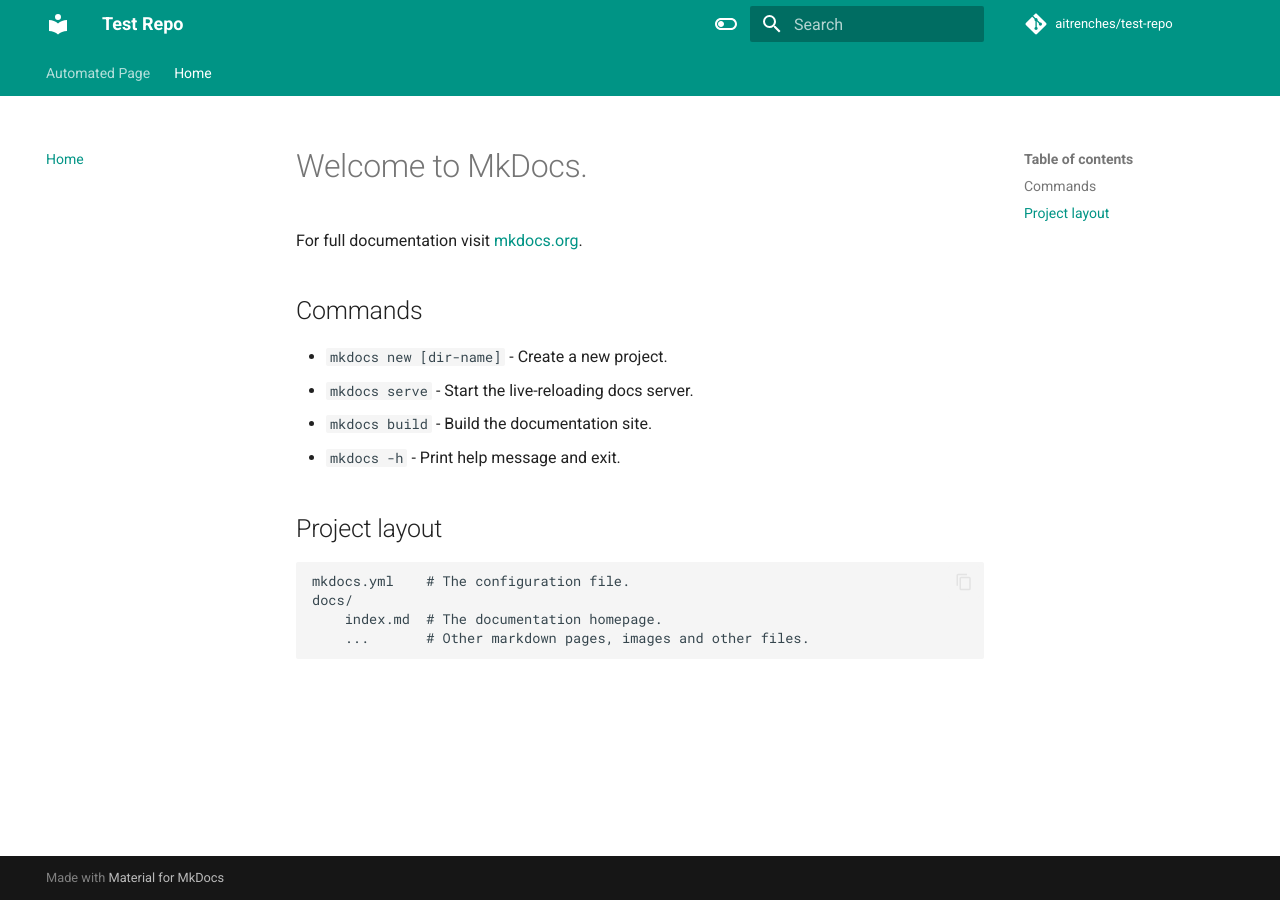
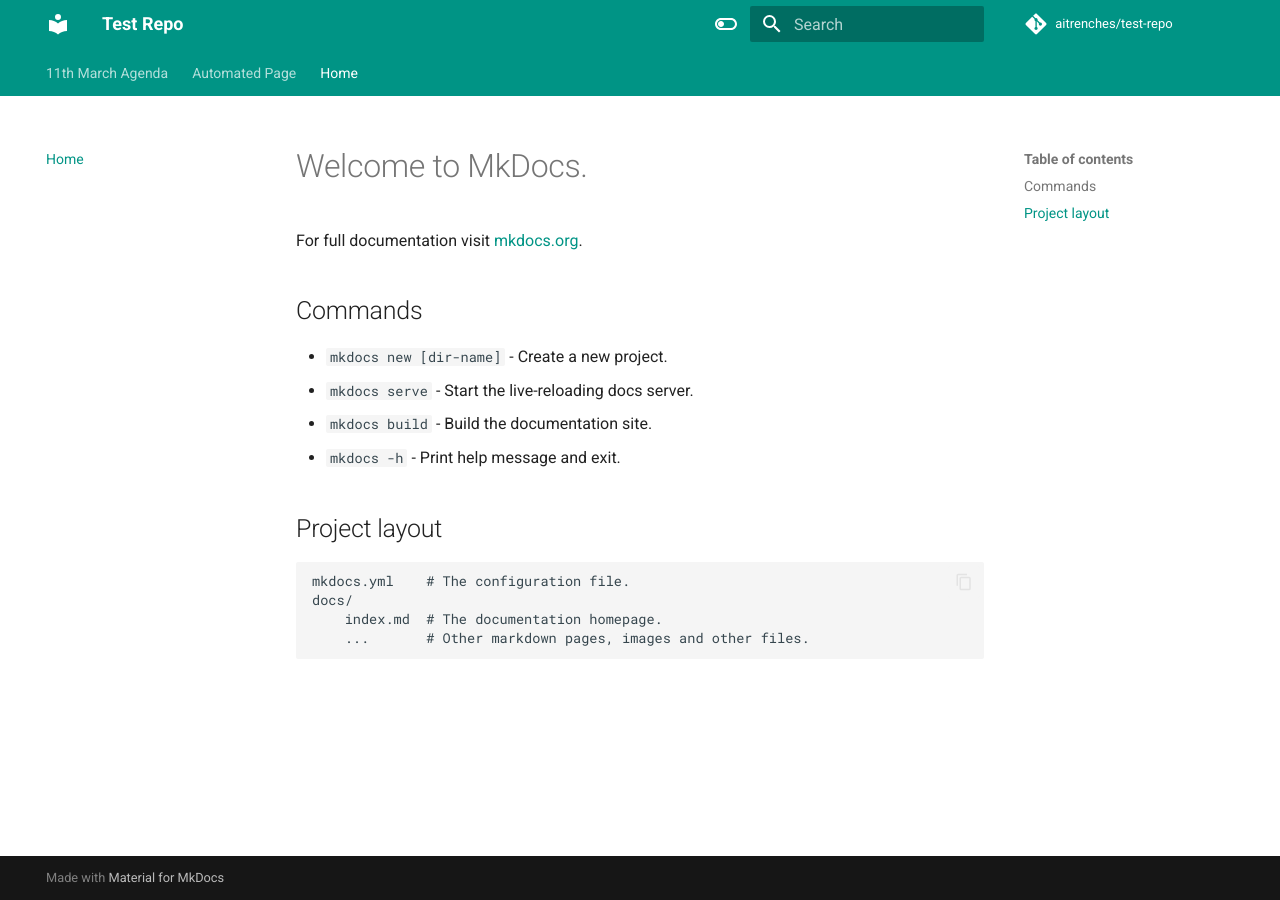
Before and after one commit to aitrenches/test-repo, an MkDocs documentation site: the page built from docs/index.md, in a window 1280 px wide. Built offline with MkDocs 1.6.1 and Material for MkDocs 9.7.7, drawn with Linux system fonts in a browser that asks for light colours; comment, search, counter and statistics services are not loaded.

Commit message:
Update navigation: add 11th March Agenda

```diff
--- a/mkdocs.yml
+++ b/mkdocs.yml
@@ -51,5 +51,6 @@ markdown_extensions:
       emoji_generator: !!python/name:materialx.emoji.to_svg
 
 nav:
+  - 11th March Agenda: 11th-march-agenda.md
   - Automated Page: auto_page.md
   - Home: index.md
```
